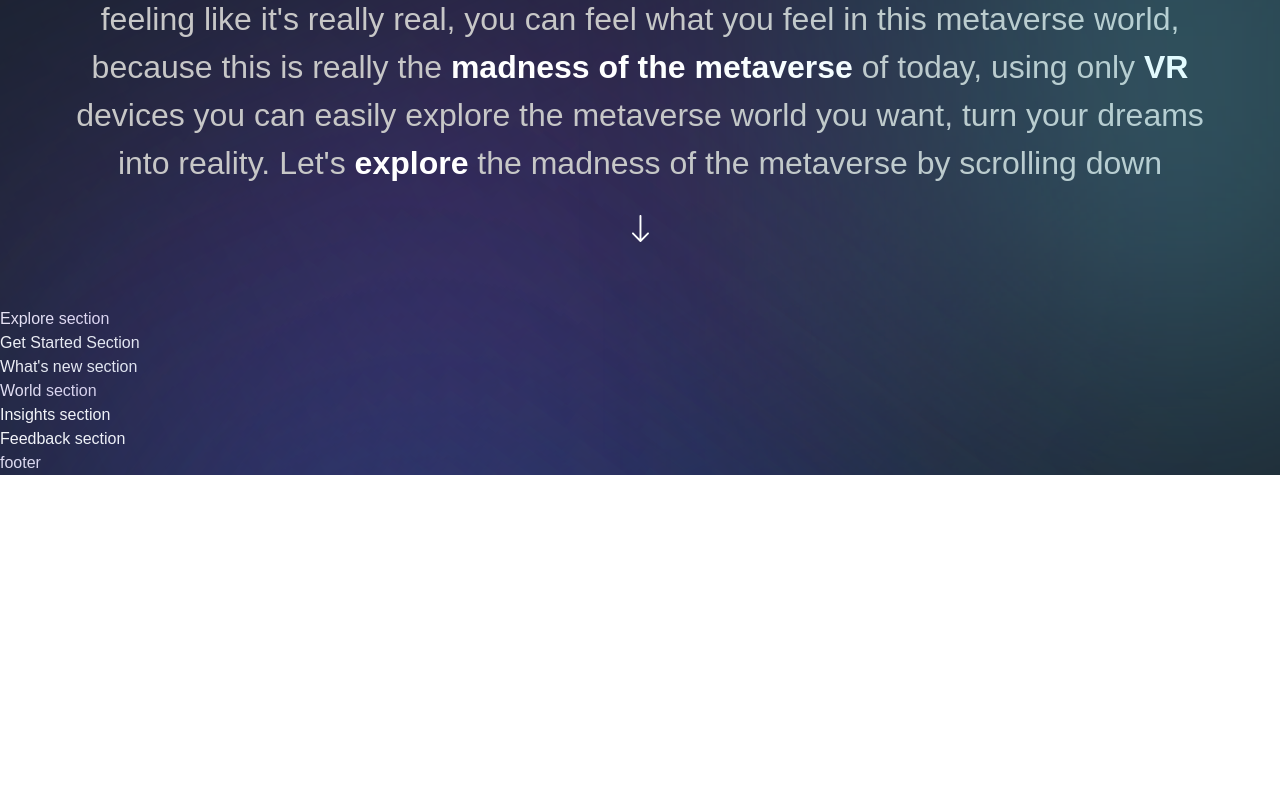
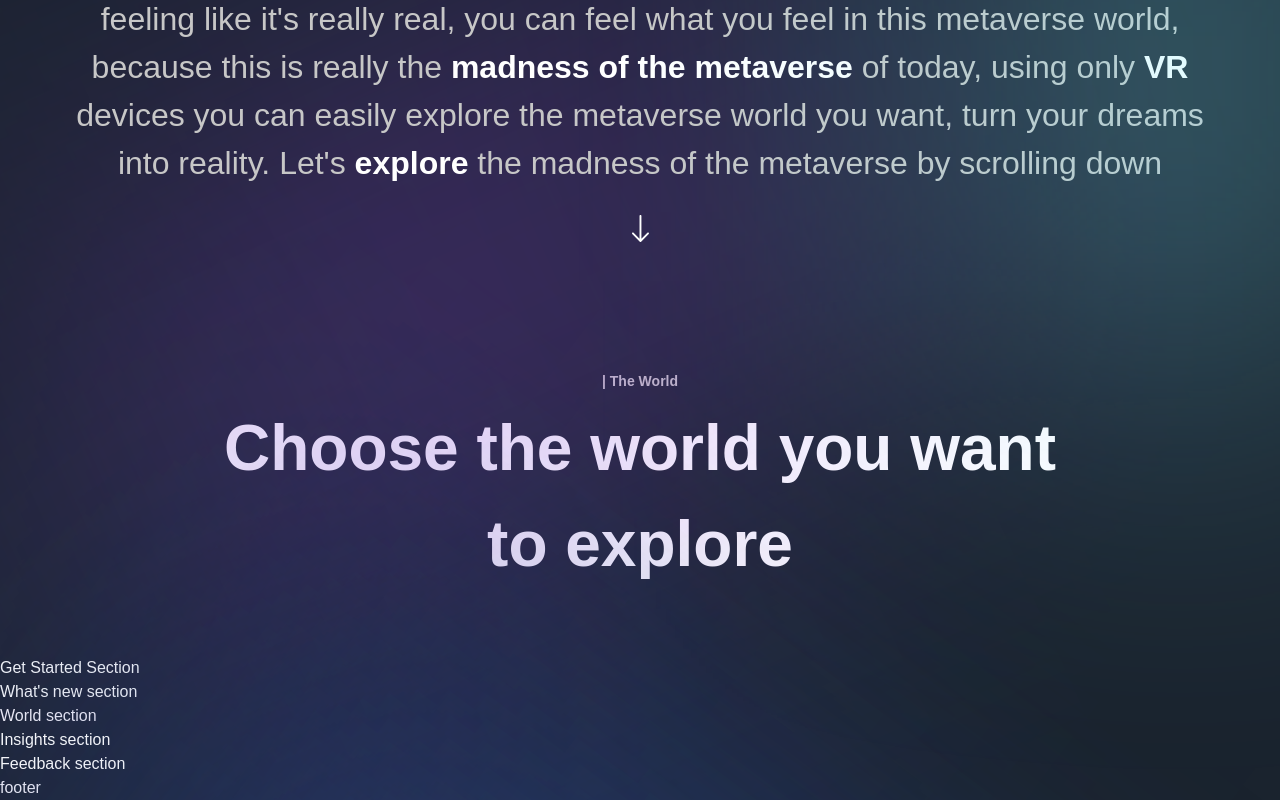
Before and after one commit to patelharsh9797/metaverse_madness, a Next.js app: page / in a window 1280 px wide. Shown: the part 1195-1995 px from the top of the page. Before the commit the page ends 1670 px from the top, so only its background shows below. Built offline with nearby package versions, Linux system fonts and the light colour scheme; a web font is replaced by a local one.

Commit message:
added the basic explore section

```diff
--- a/components/CustomTexts.jsx
+++ b/components/CustomTexts.jsx
@@ -17,4 +17,13 @@ export const TypingText = ({ title, textStyles }) => (
   </motion.p>
 );
 
-export const TitleText = ({ title, textStyles }) => <h2>Title Text</h2>;
+export const TitleText = ({ title, textStyles }) => (
+  <motion.h2
+    variants={textVariant2}
+    initial="hidden"
+    whileInView="show"
+    className={`mt-[8px] text-[40px] font-bold text-white md:text-[64px] ${textStyles}`}
+  >
+    {title}
+  </motion.h2>
+);
--- a/sections/Explore.jsx
+++ b/sections/Explore.jsx
@@ -1,8 +1,35 @@
-'use client';
+"use client";
+
+import { useState } from "react";
+
+import { motion } from "framer-motion";
+import { staggerContainer } from "../utils/motion";
+import styles from "../styles";
+
+import { ExploreCard, TypingText, TitleText } from "../components";
+
+import { exploreWorlds } from "../constants";
 
 const Explore = () => (
-  <section>
-    Explore section
+  <section className={styles.paddings} id="explore">
+    <motion.div
+      variants={staggerContainer}
+      initial="hidden"
+      whileInView="show"
+      viewport={{ once: false, amount: 0.25 }}
+      className={`${styles.innerWidth} mx-auto flex flex-col`}
+    >
+      <TypingText title="| The World" textStyles="text-center opacity-30" />
+      <TitleText
+        title={
+          <>
+            Choose the world you want <br className="hidden md:block" /> to
+            explore
+          </>
+        }
+        textStyles="text-center"
+      />
+    </motion.div>
   </section>
 );
 
--- a/sections/Hero.jsx
+++ b/sections/Hero.jsx
@@ -39,7 +39,7 @@ const Hero = () => (
           className="relative -top-[20px] z-10 h-[350px] w-full rounded-tl-[140px] object-cover sm:h-[500px] md:-top-[50px]"
         />
 
-        <a href="#explore">
+        <a type="button">
           <div className="relative z-10 -mt-[80px] flex w-full justify-end pr-[40px] md:-mt-[125px]">
             <img
               src="/stamp.png"
```
